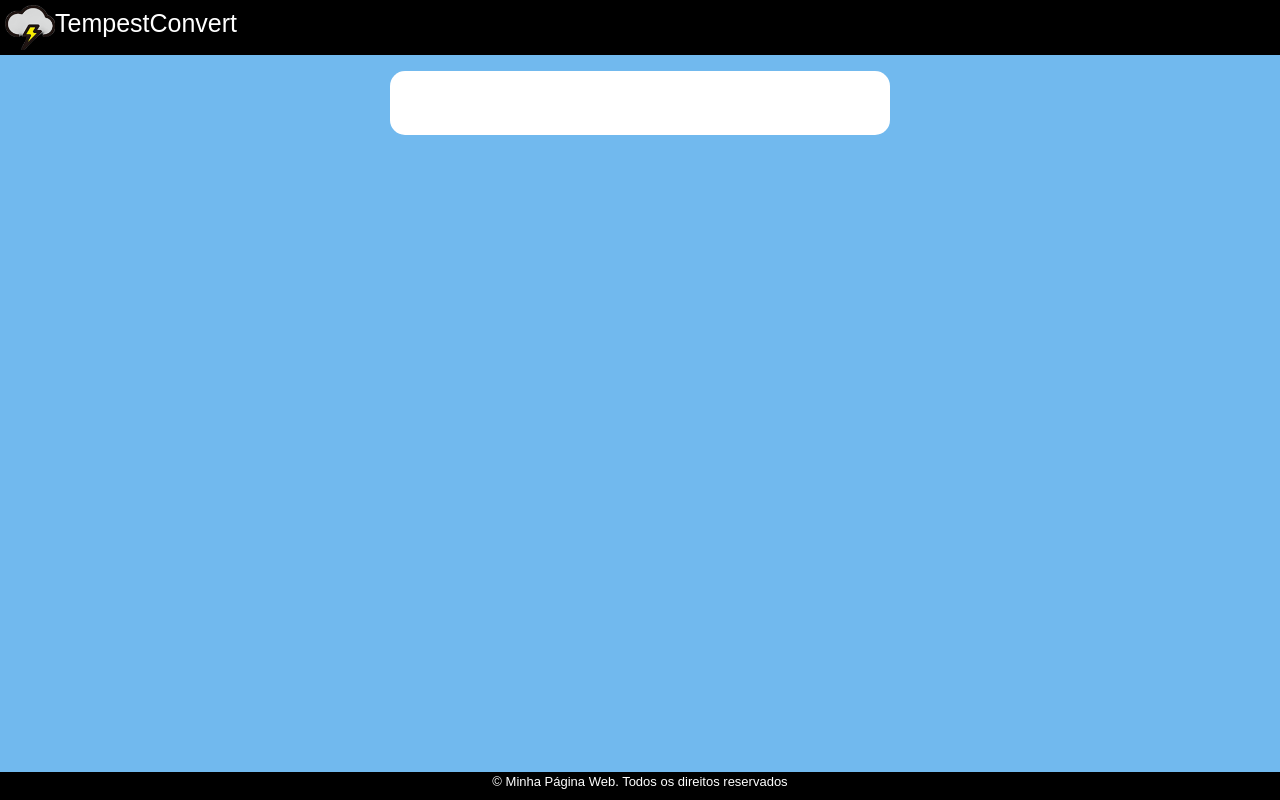
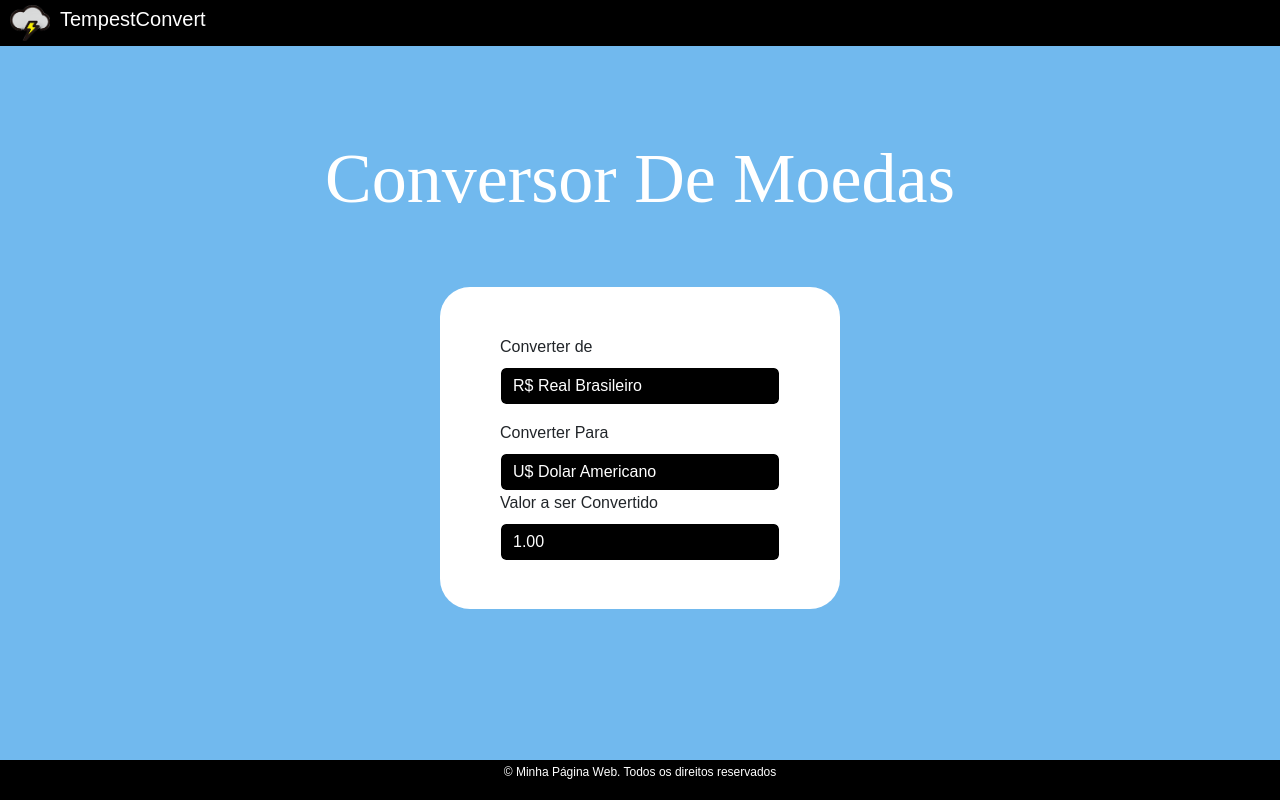
Before and after one commit to Joaorx7/TempestConvert, a plain HTML site: page index.html in a window 1280 px wide. Drawn offline with nearby package versions, Linux system fonts and the light colour scheme.

Commit message:
3.0
 version 3.0, falta js e customizações no css

```diff
--- a/css/style.css
+++ b/css/style.css
@@ -7,6 +7,11 @@
 body {
     font-family: Arial, sans-serif;
     background-color: #71B9EE;
+    display: flex;
+    flex-direction: column;
+    min-height: 100vh;
+    overflow: hidden;
+    overflow: auto; /* Ou overflow: scroll; */
 }
 
 header {
@@ -14,7 +19,58 @@ header {
     color: white;
     display: flex;
     align-items: center;
-    padding: 5px;
+    padding: 5px 10px;
+    height: auto;
+}
+
+.nuvem {
+    width: 40px;
+    margin-right: 10px;
+}
+
+h2 {
+    font-size: 20px;
+}
+
+.principal {
+    flex: 1;
+    display: flex;
+    flex-direction: column;
+    align-items: center;
+}
+
+.titulo {
+    text-align: center;
+    margin-top: 80px;
+    font-size: 70px;
+    color: white;
+    font-family: serif;
+}
+
+.conteudo {
+    max-width: 400px;
+    width: 90%;
+    background-color: white;
+    padding: 3em;
+    border-radius: 30px;
+    display: flex;
+    align-items: center;
+    justify-content: center;
+    margin-top: 40px;
+}
+
+.input-group {
+    display: flex;
+    align-items: center;
+}
+
+.input-group .form-select {
+    max-width: 50%;
+    border-radius: 10px 0 0 10px;
+}
+
+.input-group .form-control {
+    border-radius: 0 10px 10px 0;
 }
 
 footer {
@@ -22,27 +78,20 @@ footer {
     color: white;
     text-align: center;
     width: 100%;
-    padding: 2px;
-}
-
-h2 {
-    font-size: 25px;
+    padding: 5px;
+    height: 40px;
 }
 
 footer h4 {
-    font-size: 13px;
+    font-size: 12px;
 }
 
-.conteudo {
-    display: flex;
-    max-width: 500px;
-    margin: 1em auto;
-    background-color: white;
-    padding: 2em;
-    border-radius: 15px;
-    align-items: center;
+.form-control {
+    background-color: black;
+    color: white;
+    border: 1px solid white;
 }
 
-.nuvem {
-    width: 50px;
+.form-control::placeholder {
+    color: white;
 }
--- a/index.html
+++ b/index.html
@@ -3,30 +3,42 @@
 <head>
     <meta charset="UTF-8">
     <meta name="viewport" content="width=device-width, initial-scale=1.0">
-    <title>Meu Portfólio</title>
+    <title>TempestConvert</title>
     <link href="https://cdn.jsdelivr.net/npm/bootstrap@5.3.3/dist/css/bootstrap.min.css" rel="stylesheet">
     <link rel="stylesheet" href="css/style.css">
 </head>
-<body >
+<body>
     <header>
         <img src="img/nuvem (2) (1).png" class="nuvem">
         <h2>TempestConvert</h2>
     </header>
 
     <main class="principal">
-      <div class="row conteudo align-items-center">
-          <div class="col-2">
+        <div class="titulo">
+            <p>Conversor De Moedas</p>
         </div>
-          <div class="col-10">
+        <div class="conteudo">
+            <div class="row w-100">
+                <div class="col-12 mb-3">
+                    <label for="moedaOrigem" class="form-label">Converter de</label>
+                    <input type="text" id="moedaOrigem" class="form-control" placeholder="R$ Real Brasileiro">
+                </div>
+                <div class="col-12">
+                    <label for="moedaDestino" class="form-label">Converter Para</label>
+                    <input type="text" id="moedaDestino" class="form-control" placeholder="U$ Dolar Americano">
+                </div>
+                <div class="col-12">
+                    <label for="moedaDestino" class="form-label">Valor a ser Convertido</label>
+                    <input type="text" id="moedaDestino" class="form-control" placeholder="1.00">
+                </div>
             </div>
         </div>
     </main>
-    <footer class="fixed-bottom" >
+
+    <footer>
         <h4>© Minha Página Web. Todos os direitos reservados</h4>
     </footer>
 
-
-
+    <script src="https://cdn.jsdelivr.net/npm/bootstrap@5.3.3/dist/js/bootstrap.bundle.min.js"></script>
 </body>
-<script src="https://cdn.jsdelivr.net/npm/bootstrap@5.3.3/dist/js/bootstrap.bundle.min.js"></script>
 </html>
```
Lines whose indentation alone changed are shown as unchanged.
